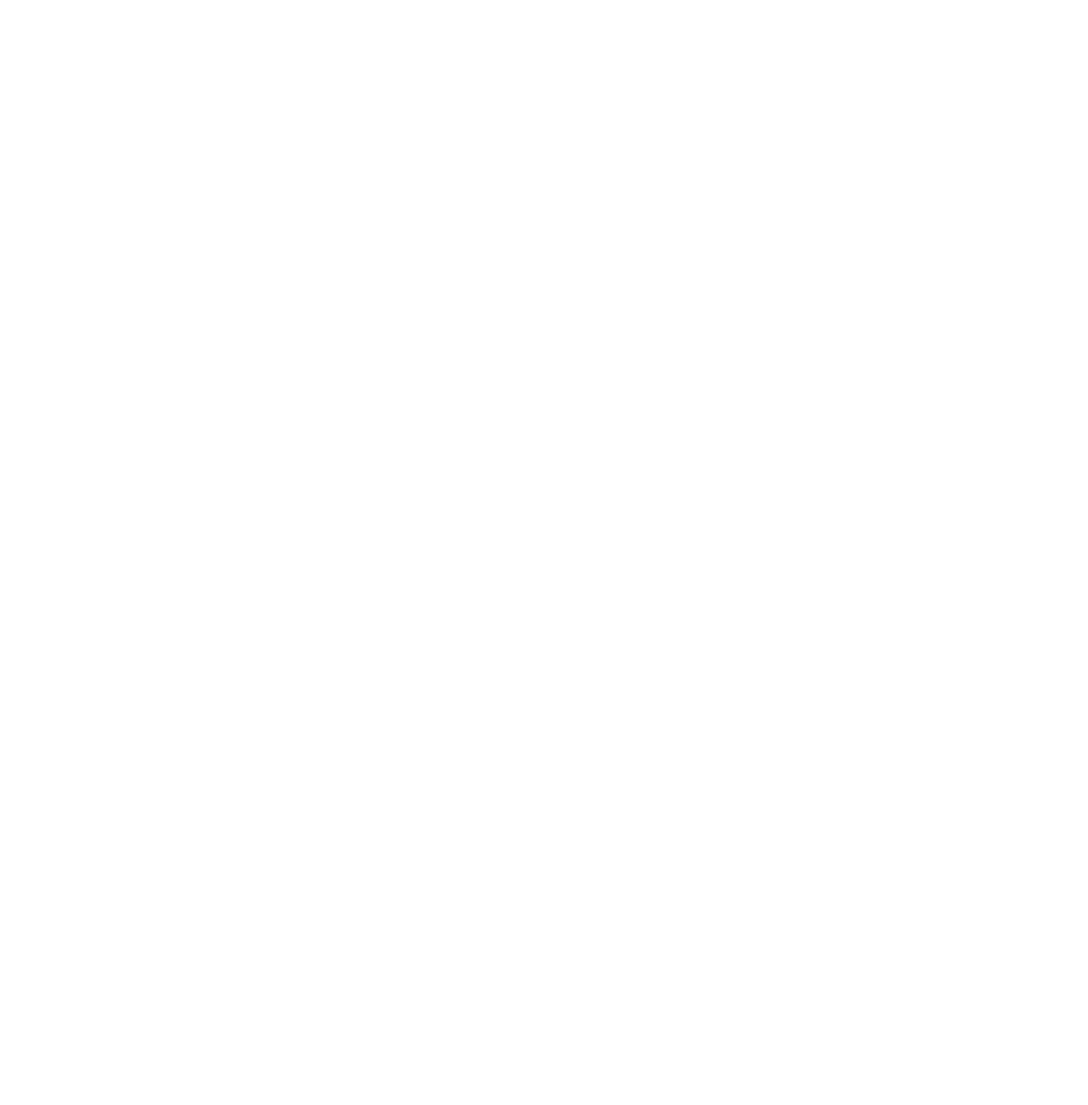
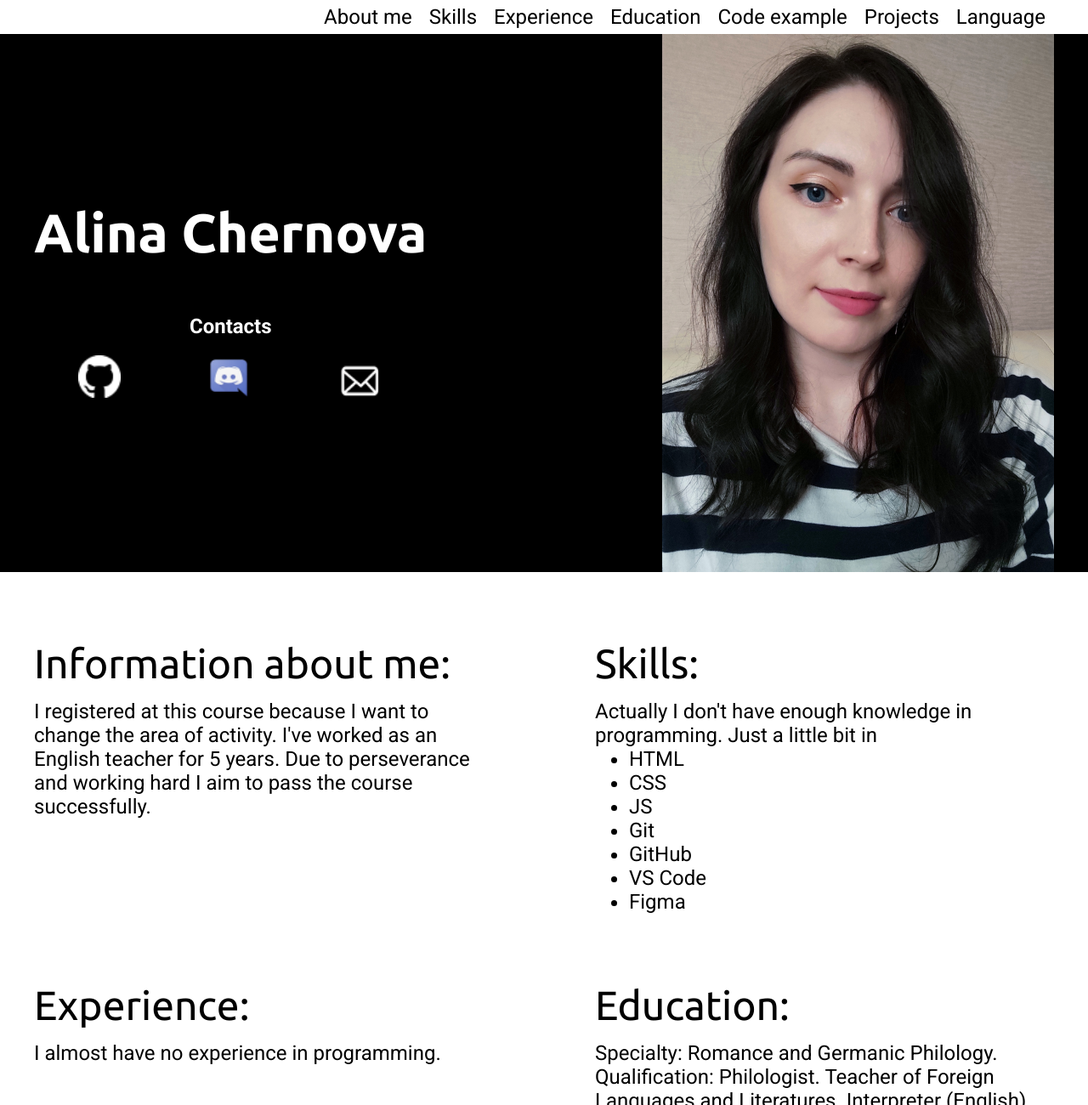
Before and after one commit to Alusya/rsschool-cv, a plain HTML site: page index.html in a window 1280 px wide. Shown: the top 1300 px of the page at 85% size. Before the commit the page ends 800 px from the top, so only its background shows below. Drawn offline with nearby package versions, Linux system fonts and the light colour scheme.

Commit message:
feat: add cv

```diff
--- a/index.html
+++ b/index.html
@@ -0,0 +1,123 @@
+<!DOCTYPE html>
+<html lang="en">
+  <head>
+    <meta charset="UTF-8">
+    <meta http-equiv="X-UA-Compatible" content="IE=edge">
+    <meta name="viewport" content="width=device-width, initial-scale=1.0">
+    <title>CV</title>
+    <link rel="stylesheet" href="styles.css">
+    <link rel="preconnect" href="https://fonts.googleapis.com">
+    <link rel="preconnect" href="https://fonts.gstatic.com" crossorigin>
+    <link href="https://fonts.googleapis.com/css2?family=Roboto:wght@400;700&family=Ubuntu:wght@400;700&display=swap" rel="stylesheet">
+    <link rel="stylesheet" href="//cdnjs.cloudflare.com/ajax/libs/highlight.js/9.15.9/styles/default.min.css">
+    <script src="//cdnjs.cloudflare.com/ajax/libs/highlight.js/9.15.9/highlight.min.js"></script>
+    <meta name="viewport" content="width=device-width initial-scale=1">
+  </head>
+  <body>
+    <header>
+      <nav class="nav-wrapper">
+        <ul class="nav-list">
+          <li class="nav-item"><a href="#about-me" class="nav-link">About me</a></li>
+          <li class="nav-item"><a href="#skills" class="nav-link">Skills</a></li>
+          <li class="nav-item"><a href="#experience" class="nav-link">Experience</a></li>
+          <li class="nav-item"><a href="#education" class="nav-link">Education</a></li>
+          <li class="nav-item"><a href="#code-example" class="nav-link">Code example</a></li>
+          <li class="nav-item"><a href="#projects" class="nav-link">Projects</a></li>
+          <li class="nav-item"><a href="#languages" class="nav-link">Language</a></li>
+        </ul>
+      </nav>
+      <div class="container">
+        <div class="intro">
+          <h1>Alina Chernova</h1>
+          <p class="contact-word">Contacts</p>
+          <ul class="contacts">
+            <li class="contact">
+                <a href="https://github.com/Alusya" class="link"><img src="assets/img/icon1.png" alt="github"></a>
+            </li>
+            <li class="contact">
+                <a href="https://discord.gg/@AlinaCh#6874" class="link"><img src="assets/img/icon2.png" alt="discord"></a>
+            </li>
+            <li class="contact">
+                <a href="mailto:alinaalina050295@gmail.com" class="link"><img src="assets/img/icon3.png" alt="E-mail"></a>
+            </li>
+          </ul>
+        </div>
+        <img class="me" src="assets/img/me.png" alt="my photo">
+      </div>
+    </header>
+    <main>
+      <div class="container">
+        <section id="about-me">
+          <h2 class="section-title">Information about me:</h2>
+          <p class="text">
+            I registered at this course because I want to change the area of
+            activity. I've worked as an English teacher for 5 years. Due to
+            perseverance and working hard I aim to pass the course successfully.
+          </p>
+        </section>
+        <section id="skills">
+          <h2 class="section-title">Skills:</h2>
+          <p class="text">
+            Actually I don't have enough knowledge in programming. Just a little
+            bit in
+          </p>
+          <ul class="text">
+            <li>HTML</li>
+            <li>CSS</li>
+            <li>JS</li>
+            <li>Git</li>
+            <li>GitHub</li>
+            <li>VS Code</li>
+            <li>Figma</li>
+          </ul>
+        </section>
+        <section id="experience">
+          <h2 class="section-title">Experience:</h2>
+          <p class="text">I almost have no experience in programming.</p>
+        </section>
+        <section id="education">
+          <h2 class="section-title">Education:</h2>
+          <p class="text">
+            Specialty: Romance and Germanic Philology.
+            <br>Qualification: Philologist. Teacher of Foreign Languages and Literatures. Interpreter (English)</p>
+        </section>
+        <section id="code-example">
+          <h2 class="section-title">Code example:</h2>
+          <pre>
+            <code>
+var uniqueInOrder=function(iterable){
+    const arr = []
+    const initialArray = typeof iterable !== 'object'
+        ? iterable.split('')
+        : iterable
+    for (let i = 0; i &lt; initialArray.length; i++) {
+      if (arr.length === 0 || arr[arr.length-1] !== initialArray[i]) {
+        arr.push(initialArray[i])}
+        }
+        return arr
+        }
+            </code>
+          </pre>
+        </section>
+        <section id="projects">
+            <h2 class="projects">Projects:</h2>
+        </section>
+        <section id="languages">
+          <h2 class="section-title">Languages:</h2>
+          <ul class="text">
+            <li>Russian (native)</li>
+            <li>English (B2)</li>
+            <li>Spanish (A1)</li>
+          </ul>
+        </section>
+      </div>
+    </main>
+    <footer>
+      <div class="container">
+        <a href="https://rs.school/js-stage0/"><img src="assets/img/rs.png" alt="logo"></a>
+        <p>2022</p>
+         <a class="footer-link link" href="https://github.com/Alusya"><img src="assets/img/icon1.png" alt="github"></a>
+      </div>
+    </footer>
+  </body>
+</html>
--- a/styles.css
+++ b/styles.css
@@ -42,7 +42,7 @@ body {
 }
 
 .nav-item:hover .nav-link{
-    color: #ffec45dd;
+    color: #45e0ffa3;
 }
 
 .nav-item:hover {
@@ -56,6 +56,10 @@ body {
     display: flex;
     justify-content: space-between;
     background-color: white;
+}
+
+code {
+    font-size: 12px;
 }
 
 h1, h2 {
```
